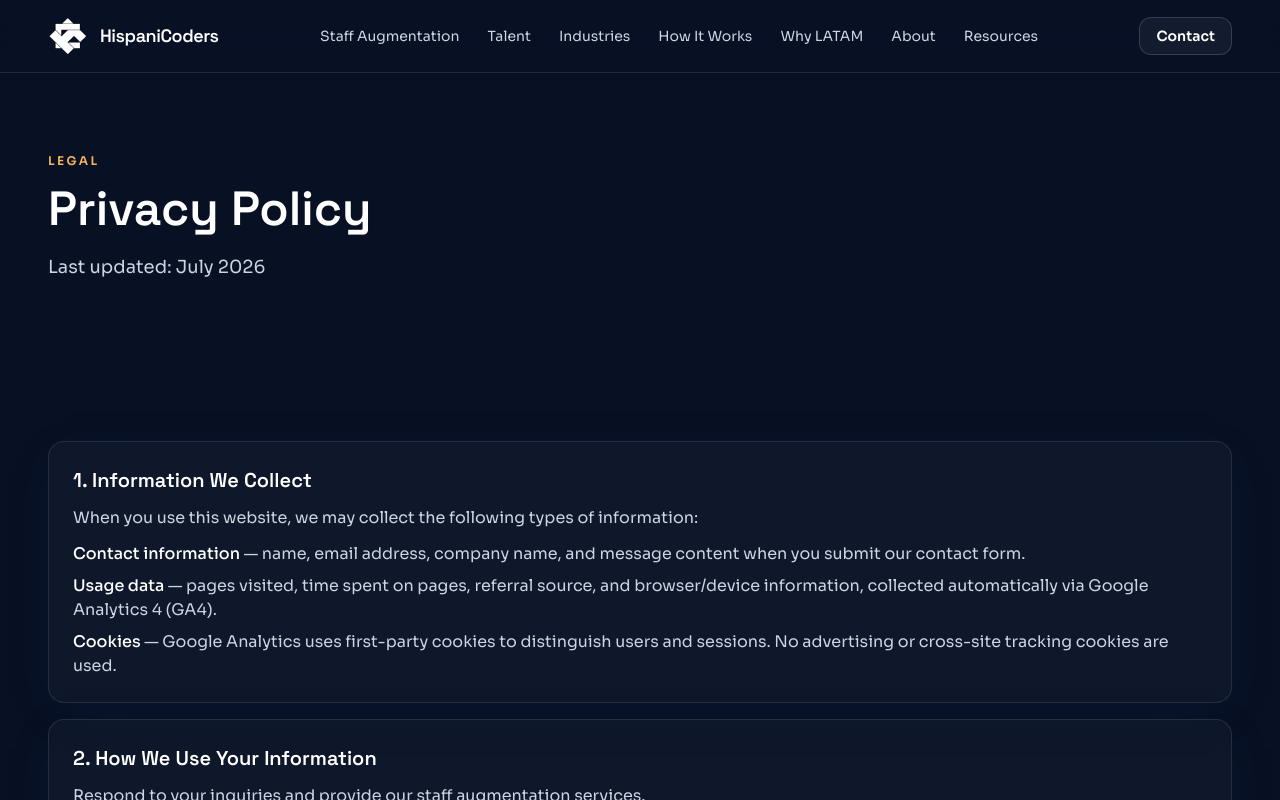
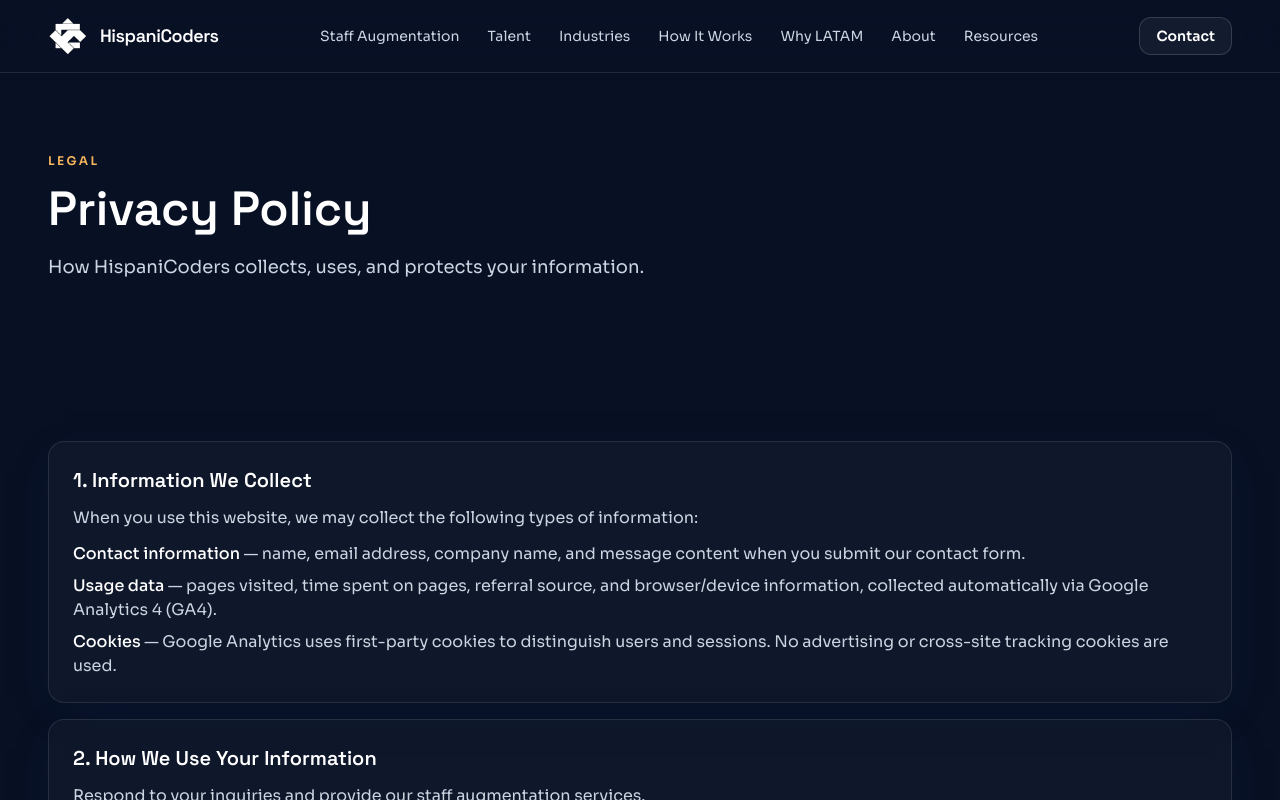
Before and after one commit to WilsonPHP/HispaniCoders, a React (Vite) app: page /privacy-policy in a window 1280 px wide. Shown: the top 800 px of the page. Built offline with nearby package versions, Linux system fonts and the light colour scheme.

Commit message:
Fix Privacy Policy: restore description, remove date prefix

```diff
--- a/src/pages/PrivacyPolicyPage.tsx
+++ b/src/pages/PrivacyPolicyPage.tsx
@@ -140,7 +140,7 @@ export function PrivacyPolicyPage() {
           <PageHeader
             eyebrow="Legal"
             title="Privacy Policy"
-            description="Last updated: July 2026"
+            description="How HispaniCoders collects, uses, and protects your information."
           />
         </Section>
 
```
Also changed, not shown: 3 other files (tests, documents, lock files or other folders).
